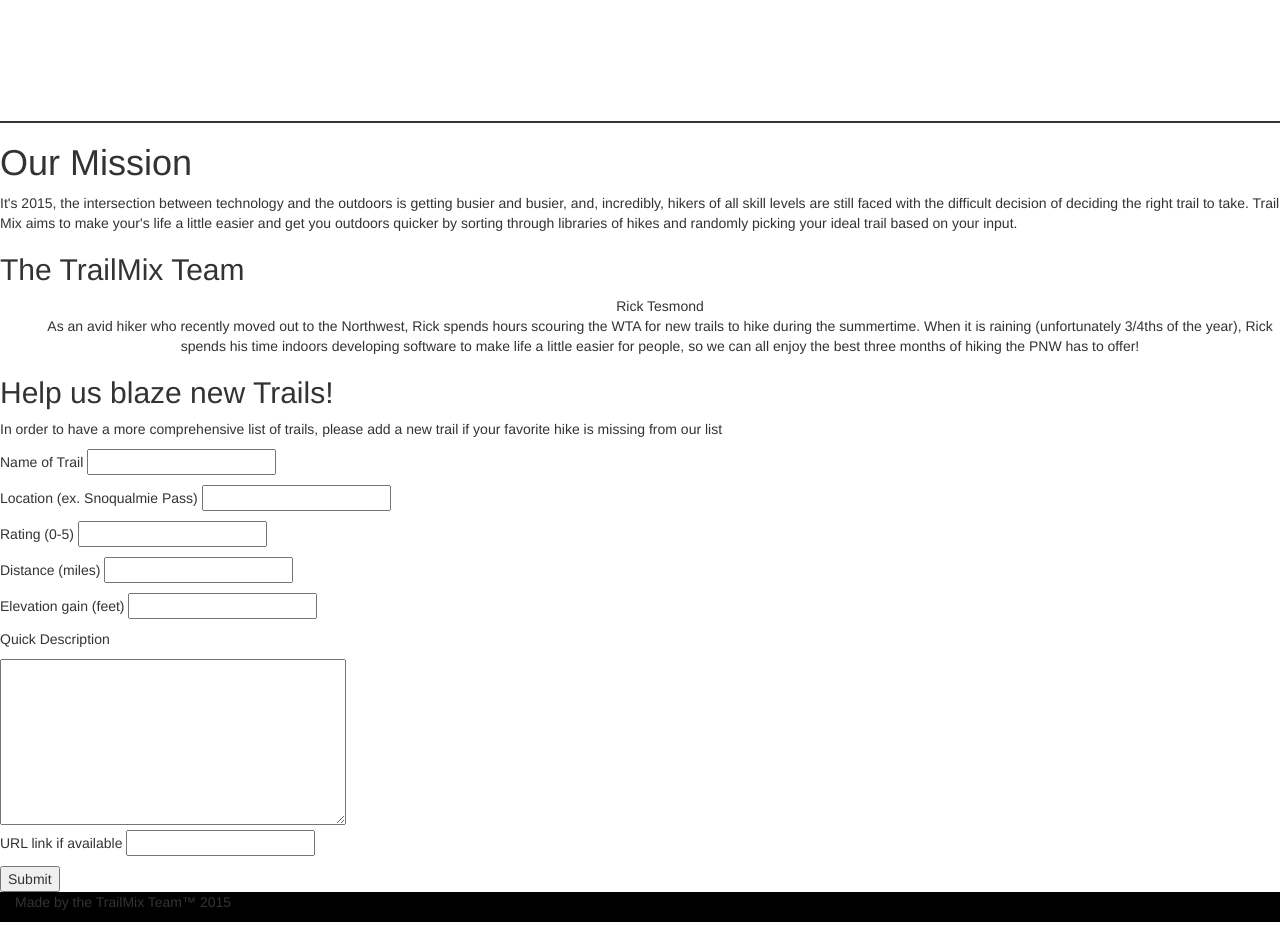
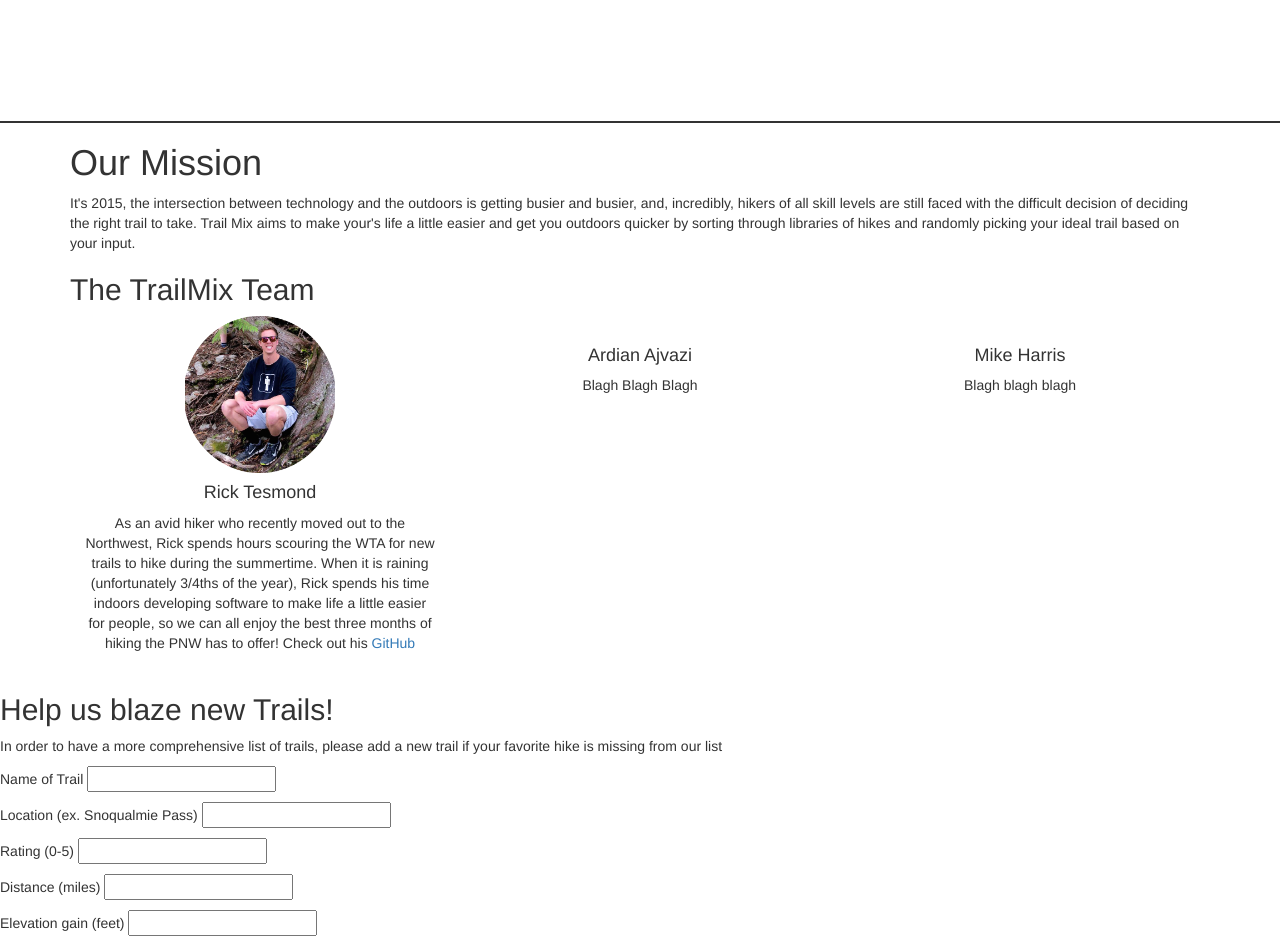
Before and after one commit to trailmixers/hiking-roulette, a plain HTML site: page index.html in a window 1280 px wide. Shown: the part 1340-2279 px from the top of the page. Drawn offline with nearby package versions, Linux system fonts and the light colour scheme; a script that the page names is missing.

Commit message:
added classes for the team page for formatting

```diff
--- a/index.html
+++ b/index.html
@@ -122,18 +122,29 @@
   </div><!--main -->
 
 
-  <article class="about-team">
+  <article class="about-team container">
     <h1>Our Mission</h1>
     <p>It's 2015, the intersection between technology and the outdoors is getting busier and busier, and, incredibly, hikers of all skill levels are still faced with the difficult decision of deciding the right trail to take. Trail Mix aims to make your's life a little easier and get you outdoors quicker by sorting through libraries of hikes and randomly picking your ideal trail based on your input.</p>
 
     <h2>The TrailMix Team</h2>
-      <ul>
-        <li><img src="">Rick Tesmond
-          <p>As an avid hiker who recently moved out to the Northwest, Rick spends hours scouring the WTA for new trails to hike during the summertime. When it is raining (unfortunately 3/4ths of the year), Rick spends his time indoors developing software to make life a little easier for people, so we can all enjoy the best three months of hiking the PNW has to offer!</p>
-        </li>
-      </ul>
+        <ul class="col-sm-4">
+          <li><img class="profileImg" src="/img/rtprofile.png"><br/><h4>Rick Tesmond</h4>
+            <p>As an avid hiker who recently moved out to the Northwest, Rick spends hours scouring the WTA for new trails to hike during the summertime. When it is raining (unfortunately 3/4ths of the year), Rick spends his time indoors developing software to make life a little easier for people, so we can all enjoy the best three months of hiking the PNW has to offer! Check out his <a href="https://github.com/tesmonrd" target="_blank">GitHub</a></p>
+          </li>
+          </ul>
+          <ul class="col-sm-4">
+          <li><img class="profileImg" src=""><br/><h4>Ardian Ajvazi</h4>
+            <p>Blagh Blagh Blagh</p>
+          </li>
+        </ul>
+        <ul class="col-sm-4">
+          <li><img class="profileImg" src=""><br/><h4>Mike Harris</h4>
+            <p>Blagh blagh blagh</p>
+          </li>
+        </ul>
+</article>
 
-    <div id="newHike">
+    <div id="newHike container">
       <h2>Help us blaze new Trails!</h2>
       <p> In order to have a more comprehensive list of trails, please add a new trail if your favorite hike is missing from our list</p>
       <form id='newHikeForm'>
@@ -161,7 +172,7 @@
         <input type="submit">
       </form>
     </div>
-  </article>
+
 
     <footer>
       <div class="container-fluid">
```
